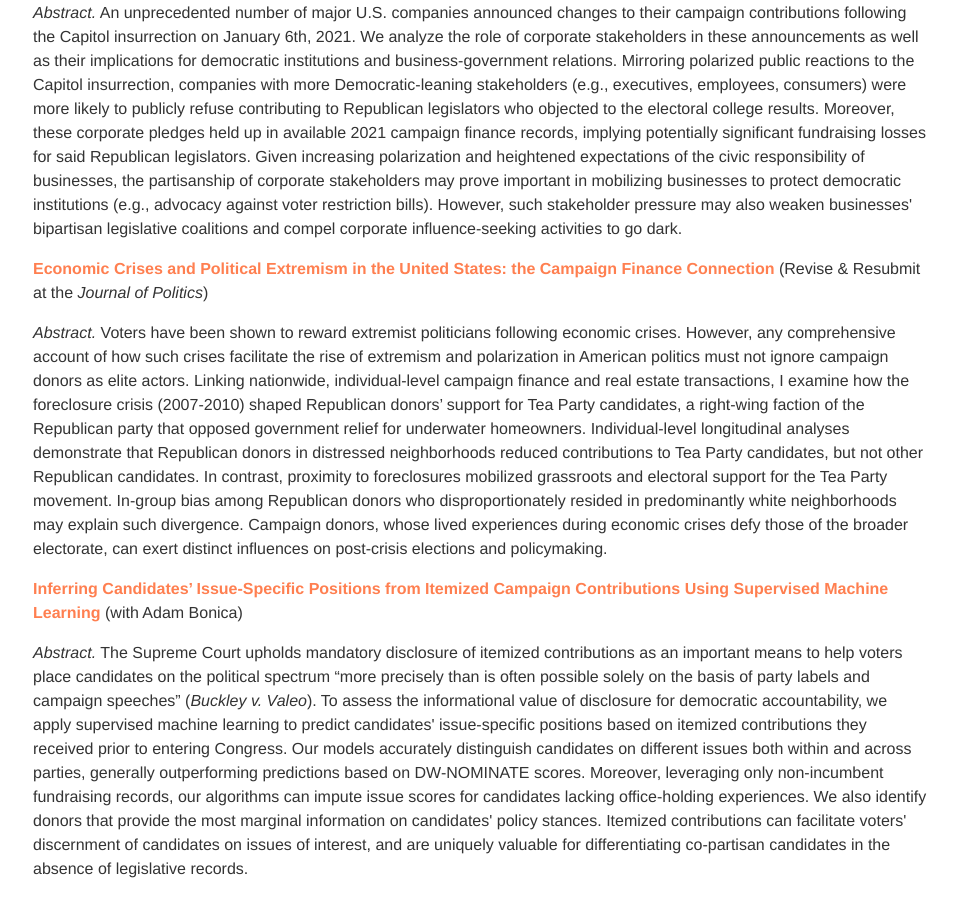
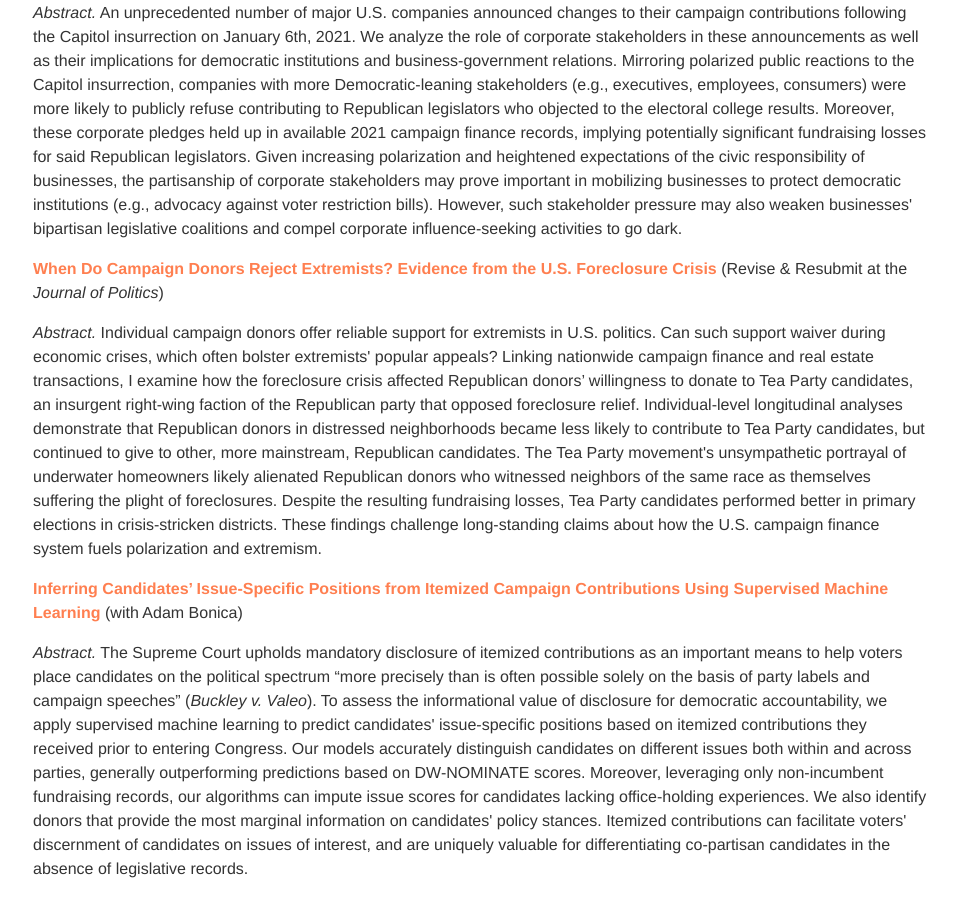
Before and after one commit to zhaoliresearch/zhaoliresearch.github.io, a Jekyll site: the page built from research/index.html, in a window 1280 px wide and 900 px high, scrolled down 885 px. Shown: the whole window, without its empty margins (159-1116 px from the left). Built offline with Jekyll 4.4.1, drawn with Linux system fonts in a browser that asks for light colours.

Commit message:
Create index.html

```diff
--- a/research/index.html
+++ b/research/index.html
@@ -13,8 +13,8 @@ title: Zhao Li, Ph.D.
 <h2>Selected Working Papers </h2>
 <p><b><a href="https://www.dropbox.com/s/oziztndzdsjbxpk/Li%20and%20DiSalvo_Capitol%20Riot.pdf?dl=0">Can Stakeholders Mobilize Businesses for the Protection of Democracy? Evidence from the U.S. Capitol Insurrection</b></a> (with Richard DiSalvo; Revise & Resubmit at the <i>American Political Science Review</i>)</p>
 <p><i>Abstract.</i> An unprecedented number of major U.S. companies announced changes to their campaign contributions following the Capitol insurrection on January 6th, 2021. We analyze the role of corporate stakeholders in these announcements as well as their implications for democratic institutions and business-government relations. Mirroring polarized public reactions to the Capitol insurrection, companies with more Democratic-leaning stakeholders (e.g., executives, employees, consumers) were more likely to publicly refuse contributing to Republican legislators who objected to the electoral college results. Moreover, these corporate pledges held up in available 2021 campaign finance records, implying potentially significant fundraising losses for said Republican legislators. Given increasing polarization and heightened expectations of the civic responsibility of businesses, the partisanship of corporate stakeholders may prove important in mobilizing businesses to protect democratic institutions (e.g., advocacy against voter restriction bills). However, such stakeholder pressure may also weaken businesses' bipartisan legislative coalitions and compel corporate influence-seeking activities to go dark.</p>
-<p><b><a href="https://www.dropbox.com/s/at6n6o16dze48ds/Zhao%20Li_Housing%20Crash%20and%20Political%20Extremism.pdf?dl=0">Economic Crises and Political Extremism in the United States: the Campaign Finance Connection</b> </a> (Revise & Resubmit at the <i>Journal of Politics</i>)</p>
-<p><i>Abstract.</i> Voters have been shown to reward extremist politicians following economic crises. However, any comprehensive account of how such crises facilitate the rise of extremism and polarization in American politics must not ignore campaign donors as elite actors. Linking nationwide, individual-level campaign finance and real estate transactions, I examine how the foreclosure crisis (2007-2010) shaped Republican donors’ support for Tea Party candidates, a right-wing faction of the Republican party that opposed government relief for underwater homeowners. Individual-level longitudinal analyses demonstrate that Republican donors in distressed neighborhoods reduced contributions to Tea Party candidates, but not other Republican candidates. In contrast, proximity to foreclosures mobilized grassroots and electoral support for the Tea Party movement. In-group bias among Republican donors who disproportionately resided in predominantly white neighborhoods may explain such divergence. Campaign donors, whose lived experiences during economic crises defy those of the broader electorate, can exert distinct influences on post-crisis elections and policymaking.</p>
+<p><b><a href="https://www.dropbox.com/s/at6n6o16dze48ds/Zhao%20Li_Housing%20Crash%20and%20Political%20Extremism.pdf?dl=0">When Do Campaign Donors Reject Extremists? Evidence from the U.S. Foreclosure Crisis</b> </a> (Revise & Resubmit at the <i>Journal of Politics</i>)</p>
+<p><i>Abstract.</i> Individual campaign donors offer reliable support for extremists in U.S. politics. Can such support waiver during economic crises, which often bolster extremists' popular appeals? Linking nationwide campaign finance and real estate transactions, I examine how the foreclosure crisis affected Republican donors’ willingness to donate to Tea Party candidates, an insurgent right-wing faction of the Republican party that opposed foreclosure relief. Individual-level longitudinal analyses demonstrate that Republican donors in distressed neighborhoods became less likely to contribute to Tea Party candidates, but continued to give to other, more mainstream, Republican candidates. The Tea Party movement's unsympathetic portrayal of underwater homeowners likely alienated Republican donors who witnessed neighbors of the same race as themselves suffering the plight of foreclosures. Despite the resulting fundraising losses, Tea Party candidates performed better in primary elections in crisis-stricken districts. These findings challenge long-standing claims about how the U.S. campaign finance system fuels polarization and extremism.</p>
 <p><b><a href="https://www.dropbox.com/s/6uie90whk4n7xdl/Bonica%20and%20Li%20%282021%29.pdf?dl=0">Inferring Candidates’ Issue-Specific Positions from Itemized Campaign Contributions Using Supervised Machine Learning</b></a> (with Adam Bonica)</p>
 <p><i>Abstract.</i> The Supreme Court upholds mandatory disclosure of itemized contributions as an important means to help voters place candidates on the political spectrum “more precisely than is often possible solely on the basis of party labels and campaign speeches” (<i>Buckley v. Valeo</i>). To assess the informational value of disclosure for democratic accountability, we apply supervised machine learning to predict candidates' issue-specific positions based on itemized contributions they received prior to entering Congress. Our models accurately distinguish candidates on different issues both within and across parties, generally outperforming predictions based on DW-NOMINATE scores. Moreover, leveraging only non-incumbent fundraising records, our algorithms can impute issue scores for candidates lacking office-holding experiences. We also identify donors that provide the most marginal information on candidates' policy stances. Itemized contributions can facilitate voters' discernment of candidates on issues of interest, and are uniquely valuable for differentiating co-partisan candidates in the absence of legislative records.</p>
 <p><b><a href="https://www.dropbox.com/s/i3kvtsxf0hrptey/DiSalvo%20and%20Li%20%282020%29.pdf?dl=0">Economic Geography and Special Interest Entrenchment: Evidence from the Shale Boom and State Campaign Finance</b></a> (with Richard DiSalvo)</p>
```
